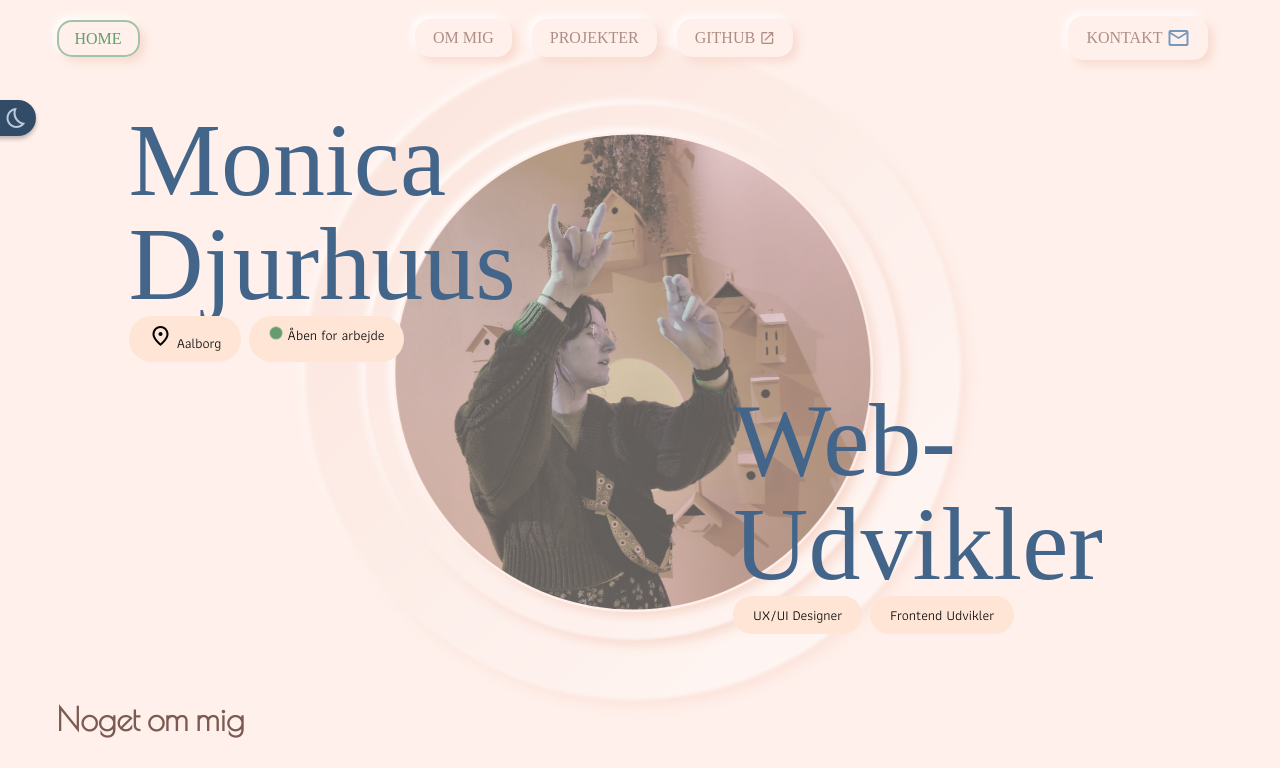
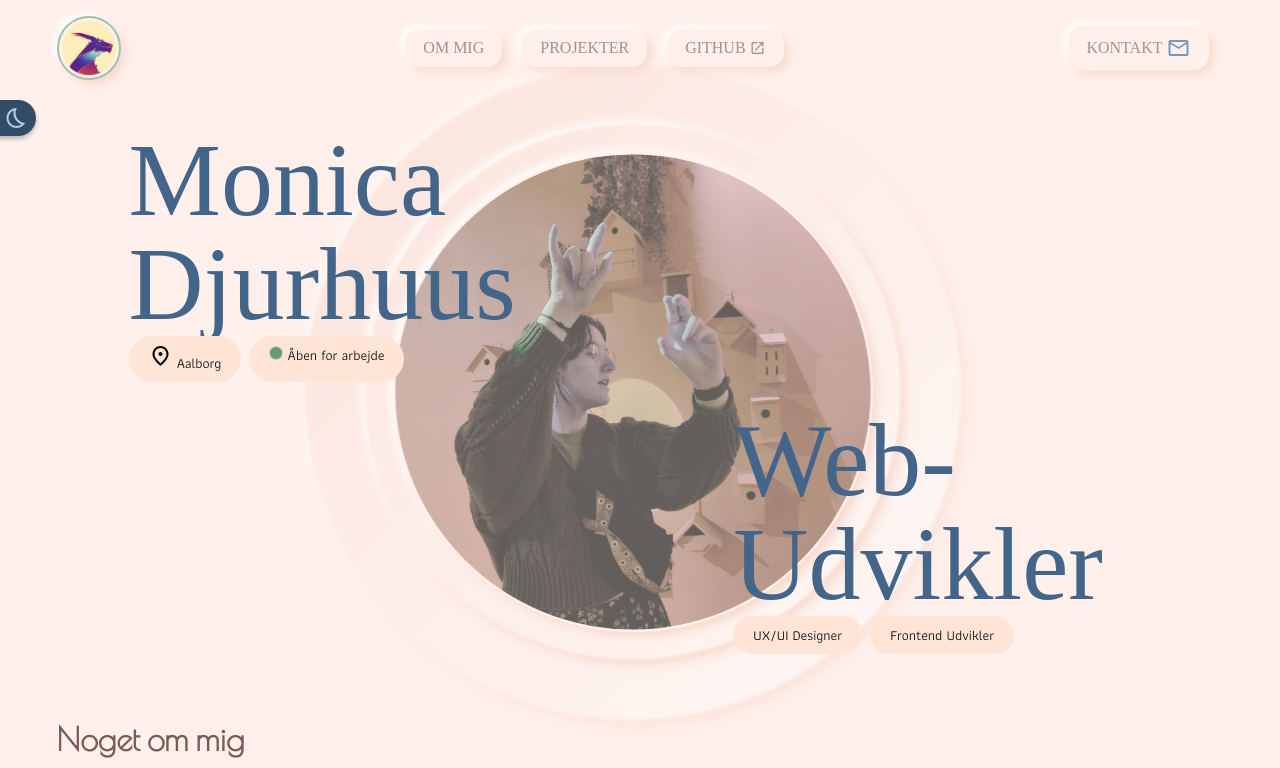
Before and after one commit to WeeWillow/portfolio, a Vue app: page / in a window 1280 px wide. Shown: the top 768 px of the page. Built offline with nearby package versions, Linux system fonts and the light colour scheme; a web font is replaced by a local one.

Commit message:
replaced home with logo + styling

```diff
--- a/src/components/layout/TheNav.vue
+++ b/src/components/layout/TheNav.vue
@@ -5,7 +5,10 @@ import { RouterLink } from 'vue-router'
 <template>
     <nav>
       <ul class="nav-list flexRow">
-        <li><RouterLink to="/" class="neum-hover">Home</RouterLink></li>
+        <li>
+          <RouterLink to="/" class="logo neum-hover">
+            <img src="/assets/img/logo.png" alt="illustration of a dragon head">
+          </RouterLink></li>
         <div class="nav-island">
           <li><RouterLink to="/about" class="flexRow neum-hover">Om mig</RouterLink></li>
           <li><RouterLink to="/projects" class="flexRow neum-hover">Projekter</RouterLink></li>
@@ -64,6 +67,37 @@ a {
   background: var(--background-base);
 }
 
+.logo {
+  display: flex;
+  align-items: center;
+  justify-content: center;
+
+  height: var(--base-400);
+  width: var(--base-400);
+  border-radius: var(--round);
+  padding: var(--base);
+  overflow: hidden;
+  transition: all 0.2s ease-in-out;
+  background: var(--background-base);
+
+  img {
+  object-fit: cover;
+  height: auto;
+  width: calc(var(--base-400) - var(--base-50));
+  transition: all 0.2s ease-in-out;
+  filter: saturate(1.5);
+    &:active {
+      opacity: 50%;
+    }
+  }
+
+  &:hover {
+  filter: saturate(1.5);
+  background: var(--accent-100);
+  }
+
+}
+
 nav {
   /* sizing */
   height: fit-content;
@@ -84,6 +118,7 @@ span.contact {
 .nav-island {
   display: flex;
   gap: min(3vw, var(--base-125));
+  margin: 0 var(--base-25);
 }
 
 .nav-list {
```
